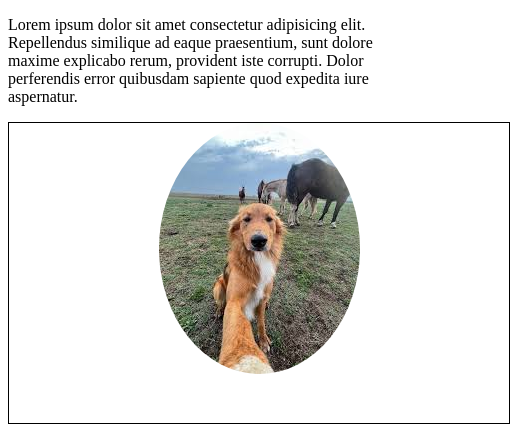
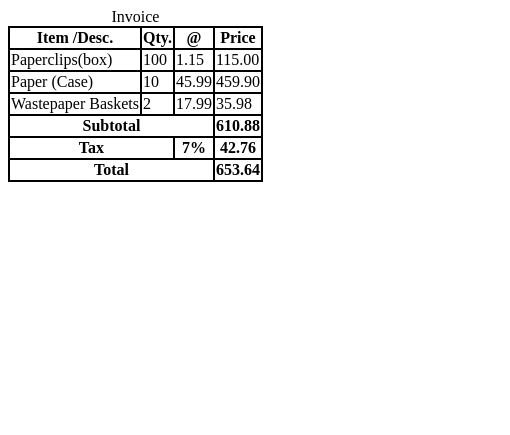
Before and after one commit to MariiaStudy/html-css-project, a plain HTML site: page index.html in a window 390 px wide. Shown: the whole page, 510 px wide, since content can reach past the window. Drawn offline with Linux system fonts and the light colour scheme.

Commit message:
TableTask

```diff
--- a/index.html
+++ b/index.html
@@ -7,22 +7,52 @@
     <link rel="stylesheet" href="./style.css" />
   </head>
   <body>
-    <!-- <div >content</div>
-    <div >content</div>
-    <div >content</div>
-    <span>content</span>
-    <span>content</span>
-    <span>content</span> -->
+    <table>
+      <caption>Invoice</caption>
+      <thead>
+        <tr>
 
-      <p>
-      Lorem ipsum dolor sit amet consectetur adipisicing elit. Repellendus
-      similique ad eaque praesentium, sunt dolore maxime explicabo rerum,
-      provident iste <span>corrupti. Dolor perferendis error quibusdam sapiente quod
-      expedita iure aspernatur.</span>
-    </p>
+          <th>Item /Desc.</th>
+          <th>Qty.</th>
+          <th>@</th>
+          <th>Price</th>
 
-    <div class="card-wrapper">
-      <img class="image" src="./pictures/dog.png" alt="Dog" />
-    </div>
+      </tr>
+      </thead>
+        <tr>
+          <td>Paperclips(box)</td>
+          <td>100</td>
+          <td>1.15</td>
+          <td>115.00</td>
+        </tr>
+        <tr>
+          <td>Paper (Case)</td>
+          <td>10</td>
+          <td>45.99</td>
+          <td>459.90</td>
+        </tr>
+        <tr>
+          <td>Wastepaper Baskets</td>
+          <td>2</td>
+          <td>17.99</td>
+          <td>35.98</td>
+        </tr>
+        <tfoot>
+       <tr>
+          <th colspan="3">Subtotal</th>
+          <th>610.88</th>
+       </tr>
+        <tr>
+          <th colspan="2">Tax</th>
+          <th>7%</th>
+          <th>42.76</th>
+        </tr>
+        <tr>
+          <th colspan="3">Total</th>
+          <th>653.64</th>
+        </tr>
+      </tr>
+      </tfoot>
+    </table>
   </body>
 </html>
--- a/style.css
+++ b/style.css
@@ -1,14 +1,4 @@
-.card-wrapper{
-    border: 1px solid #000000;
-    width: 500px;
-    height: 300px;
+table, td, th{
+    border: 2px solid black;
+    border-collapse: collapse;
 }
-.image{
-    display: block;
-    margin: 0 auto;
-    border-radius: 50%;
-    /* width: 300px;
-    height: 300px; */
-    object-fit: cover;
-
-}
```
